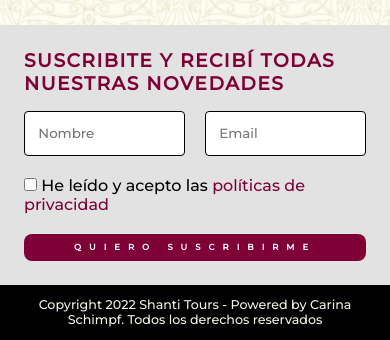
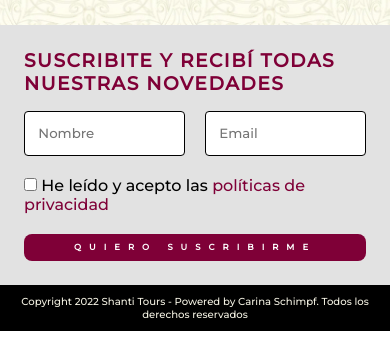
Before and after one commit to carinaschimpf/PYTHON-FRONT-END, a plain HTML site: page Shanti_Tours/index.html in a window 390 px wide. Shown: the part 838-1178 px from the top of the page. Drawn offline with nearby package versions, Linux system fonts and the light colour scheme.

Commit message:
Octavo commit

```diff
--- a/Shanti_Tours/css/style.css
+++ b/Shanti_Tours/css/style.css
@@ -501,6 +501,6 @@ iframe {padding-top: 20px;}
     height: 50%;
   }
 
-  .copyrgt{font-size: 1.5vh;}
+  .copyrgt{font-size: 1.2vh;}
 }
 /* Adaptacion a diferentes dispositivos END */
```
